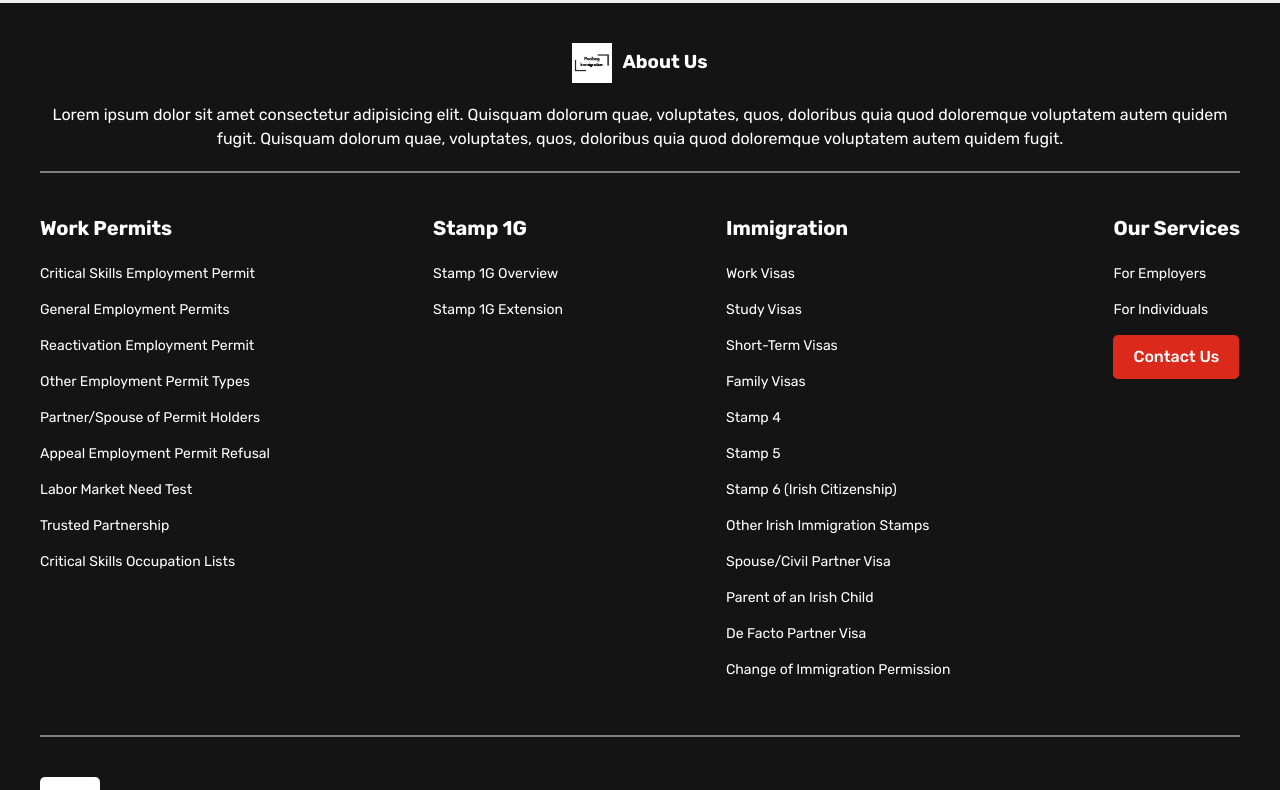
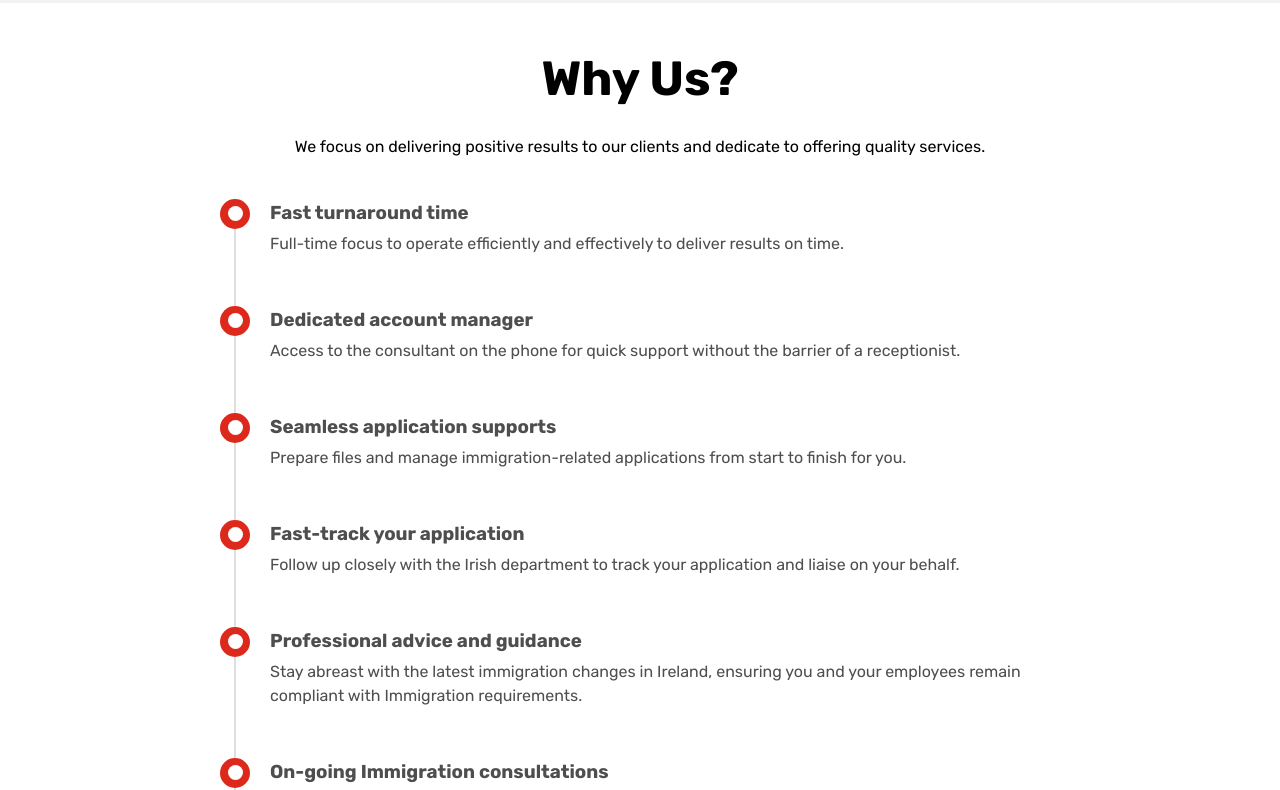
Before and after one commit to TartejBrothers/Poolbeg-Immigration, a React (Create React App) app: page /services/employee in a window 1280 px wide. Shown: the part 700-1490 px from the top of the page. Built offline with nearby package versions, Linux system fonts and the light colour scheme.

Commit message:
Updated: Service Employee

```diff
--- a/src/App.js
+++ b/src/App.js
@@ -7,6 +7,7 @@ import Stamp1GOverview from "./pages/stamp1g-overview";
 import Stamp1GExtension from "./pages/stamp1g-extension";
 import Immigration from "./pages/immigration";
 import ServicesEmployee from "./pages/services-employee";
+import ServicesIndividual from "./pages/services-individual";
 function App() {
   return (
     <div className="App">
@@ -18,6 +19,7 @@ function App() {
           <Route path="/stamp1g-extension" element={<Stamp1GExtension />} />
           <Route path="/immigration" element={<Immigration />} />
           <Route path="/services/employee" element={<ServicesEmployee />} />
+          <Route path="/services/individual" element={<ServicesIndividual />} />
         </Routes>
       </Router>
     </div>
--- a/src/components/contactform.jsx
+++ b/src/components/contactform.jsx
@@ -6,10 +6,13 @@ import phonecontact from "../images/icons/phonecontact.png";
 import emailcontact from "../images/icons/emailcontact.png";
 export default function ContactForm() {
   return (
+    <div className="contactmain">
       <div className="contactform">
         <div className="contactformleft">
           <h2>Get In Touch With Us</h2>
-        <p>Lorem ipsum dolor sit amet consectetur adipisicing elit. Quisquam</p>
+          <p>
+            Lorem ipsum dolor sit amet consectetur adipisicing elit. Quisquam
+          </p>
           <div className="contactsocials">
             <ul>
               <li>
@@ -65,5 +68,6 @@ export default function ContactForm() {
           </form>
         </div>
       </div>
+    </div>
   );
 }
--- /dev/null
+++ b/src/components/elements/servicepoints.jsx
@@ -0,0 +1,18 @@
+import React from "react";
+
+export default function ServicePoints({ header, content }) {
+  return (
+    <div className="servicebodyelement">
+      <div className="servicebodyelementleft">
+        <div className="circleelement">
+          <div className="innercircleelement"></div>
+        </div>
+        <div className="lineelement"></div>
+      </div>
+      <div className="servicebodyelementright">
+        <h3>{header}</h3>
+        <p>{content}</p>
+      </div>
+    </div>
+  );
+}
--- a/src/components/footer.jsx
+++ b/src/components/footer.jsx
@@ -149,7 +149,9 @@ export default function Footer() {
             <li onClick={() => navigateTo("services/employee")}>
               For Employers
             </li>
-            <li>For Individuals</li>
+            <li onClick={() => navigateTo("services/individual")}>
+              For Individuals
+            </li>
 
             <li>
               <button className="contactusbutton">Contact Us</button>
--- a/src/components/navbar.jsx
+++ b/src/components/navbar.jsx
@@ -82,7 +82,9 @@ export default function Navbar() {
                   <li onClick={() => navigateTo("services/employee")}>
                     For Employers
                   </li>
-                  <li>For Individuals</li>
+                  <li onClick={() => navigateTo("services/individual")}>
+                    For Individuals
+                  </li>
                 </ul>
               </div>
             </li>
--- a/src/pages/services-employee.jsx
+++ b/src/pages/services-employee.jsx
@@ -4,11 +4,13 @@ import Navbar from "../components/navbar";
 import Footer from "../components/footer";
 import twitter from "../images/icons/twittercontact.svg";
 import linkedin from "../images/icons/linkedincontact.svg";
+import ServicePoints from "../components/elements/servicepoints";
 
 export default function ServicesEmployee() {
   return (
-    <div className="serviceemployee">
+    <div className="servicemain">
       <Navbar />
+      <div className="servicemainform">
         <div className="contactform serviceform">
           <div className="contactformleft serviceformleft">
             <p>
@@ -61,7 +63,41 @@ export default function ServicesEmployee() {
               <button>Submit</button>
             </form>
           </div>
-        <form></form>
+        </div>
+      </div>
+      <div className="servicemainbody">
+        <h1>Why Us?</h1>
+        <p>
+          We focus on delivering positive results to our clients and dedicate to
+          offering quality services.
+        </p>
+        <div className="servicepoints">
+          <ServicePoints
+            header="Fast turnaround time"
+            content="Full-time focus to operate efficiently and effectively to deliver
+          results on time."
+          />
+          <ServicePoints
+            header="Dedicated account manager"
+            content="Access to the consultant on the phone for quick support without the barrier of a receptionist."
+          />
+          <ServicePoints
+            header="Seamless application supports"
+            content="Prepare files and manage immigration-related applications from start to finish for you."
+          />
+          <ServicePoints
+            header="Fast-track your application"
+            content="Follow up closely with the Irish department to track your application and liaise on your behalf."
+          />
+          <ServicePoints
+            header="Professional advice and guidance"
+            content="Stay abreast with the latest immigration changes in Ireland, ensuring you and your employees remain compliant with Immigration requirements."
+          />
+          <ServicePoints
+            header="On-going Immigration consultations"
+            content="Respond to regular enquires and act on your behalf in the events of immigration audit or difficult immigration matters, reviews, appeals, or cancellations."
+          />
+        </div>
       </div>
       <Footer />
     </div>
--- a/src/pages/services-individual.jsx
+++ b/src/pages/services-individual.jsx
@@ -5,10 +5,11 @@ import Footer from "../components/footer";
 import twitter from "../images/icons/twittercontact.svg";
 import linkedin from "../images/icons/linkedincontact.svg";
 
-export default function ServicesEmployee() {
+export default function ServicesIndividual() {
   return (
-    <div className="serviceemployee">
+    <div className="servicemain">
       <Navbar />
+      <div className="servicemainform">
         <div className="contactform serviceform">
           <div className="contactformleft serviceformleft">
             <p>
@@ -16,11 +17,10 @@ export default function ServicesEmployee() {
             </p>
             <h2>Speak to us about your personal Immigration needs</h2>
             <p>
-            We provide immigration services to employers and recruiters. We
-            enable businesses to hire non-EU nationals by processing the work
-            permit and visa applications for you from start to finish. We
-            streamline the process for you and take the stress out of visa
-            applications for you and your team.
+              Future Direct provides assistance to private clients on various
+              applications, such as General Employment Permits, Critical Skill
+              Employment Permit, Stamp 1G Extension, Visa Extension, Entry Visa,
+              Citizenship, Family Reunification, Stamp 4, Stamp 0, and more.
             </p>
             <div className="contactsocials">
               <ul>
@@ -58,8 +58,9 @@ export default function ServicesEmployee() {
               <button>Submit</button>
             </form>
           </div>
-        <form></form>
         </div>
+      </div>
+
       <Footer />
     </div>
   );
--- a/src/styles/contactform.css
+++ b/src/styles/contactform.css
@@ -1,8 +1,14 @@
+.contactmain {
+  background-color: hsl(0, 0%, 95%);
+  display: flex;
+  justify-content: center;
+}
 .contactform {
   display: flex;
   gap: 40px;
+  max-width: 1800px;
   justify-content: space-around;
-  background-color: #f1f1f1;
+  background-color: hsl(0, 0%, 95%);
   padding: 40px;
 }
 .contactformleft {
--- a/src/styles/service.css
+++ b/src/styles/service.css
@@ -1,6 +1,11 @@
+.servicemainform {
+  background-color: #f1f1f1;
+  display: flex;
+  justify-content: center;
+}
 .serviceform {
   display: flex;
-  justify-content: space-between;
+  max-width: 1800px;
   align-items: center;
   padding: 100px 40px;
 }
@@ -14,6 +19,66 @@
 .serviceformleft h2 {
   margin-top: 10px;
 }
+.servicemainbody {
+  padding: 40px;
+}
+
+.servicemainbody h1 {
+  margin-bottom: 20px;
+  font-size: 48px;
+}
+.servicepoints {
+  max-width: 1000px;
+  width: 70%;
+  margin: 40px auto 10px;
+  display: flex;
+  justify-content: center;
+  flex-direction: column;
+  margin-top: 40px;
+}
+.servicebodyelement {
+  display: flex;
+
+  align-items: stretch;
+}
+.servicebodyelementleft {
+  display: flex;
+  flex-direction: column;
+  align-items: center;
+}
+.circleelement {
+  background-color: #dc291c;
+  height: 30px;
+  border-radius: 100%;
+  width: 30px;
+  display: flex;
+  align-items: center;
+  justify-content: center;
+}
+.innercircleelement {
+  background-color: #ffffff;
+  height: 15px;
+  border-radius: 100%;
+  width: 15px;
+}
+.lineelement {
+  background-color: #dedede;
+  height: calc(100% - 30px);
+  width: 2px;
+}
+.servicebodyelementright {
+  display: flex;
+  flex-direction: column;
+  padding: 0 20px 50px;
+  text-align: left;
+}
+.servicebodyelementright h3 {
+  margin-bottom: 5px;
+  color: #4e4e4e;
+}
+.servicebodyelementright p {
+  color: #4e4e4e;
+}
 @media screen and (max-width: 1000px) {
   .serviceform {
     flex-direction: column;
@@ -24,6 +89,6 @@
   }
   .serviceformleft h2 {
     font-size: 24px;
-    text-align: left;
+    text-align: left !important;
   }
 }
```
Lines whose indentation alone changed are shown as unchanged.
